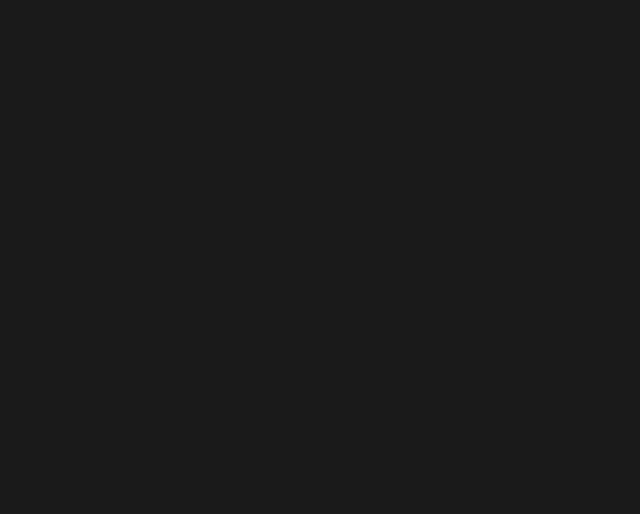
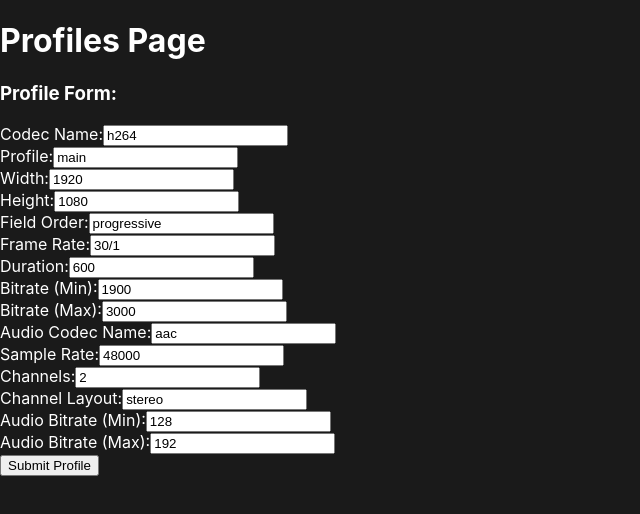
Before and after one commit to jeremyzgross/video-metachecker-di-2, a React (Create React App) app in the folder Frontend/videometachecker_frontend/: page /profiles in a window 1280 px wide. Before the commit this address had no page. Shown: the top 514 px of the page, without its empty margins (0-640 px from the left). Built offline with nearby package versions, Linux system fonts and the light colour scheme.

Commit message:
added addprofiel slice and started form component

```diff
--- a/Frontend/videometachecker_frontend/src/App.tsx
+++ b/Frontend/videometachecker_frontend/src/App.tsx
@@ -2,12 +2,14 @@ import React from 'react';
 import { BrowserRouter as Router, Routes, Route } from 'react-router-dom';
 import WelcomePage from './Components/WelcomePage';
 import Dashboard from './Components/Dashboard';
+import Profiles from './Components/Profiles';
 const App: React.FC = () => {
   return (
     <Router>
       <Routes>
         <Route path="/" element={<WelcomePage />} />
         <Route path= "dashboard" element={<Dashboard/>}/>
+        <Route path="profiles" element={<Profiles/>} />
       </Routes>
     </Router>
   );
--- a/Frontend/videometachecker_frontend/src/App/store.ts
+++ b/Frontend/videometachecker_frontend/src/App/store.ts
@@ -8,7 +8,7 @@ import storage from 'redux-persist/lib/storage';
 import { combineReducers } from 'redux';
 import { uploadReducer } from '../features/uploadSlice';
 import { profileReducer } from '../features/uploadSlice';
-
+import addProfileReducer from "../features/AddProfileSlice"
 const persistConfig = {
   key: 'root',
   storage,
@@ -19,6 +19,7 @@ const rootReducer = combineReducers({
   register: registerReducer,
   upload: uploadReducer,
   profiles: profileReducer,
+  addProfile: addProfileReducer,
 });
 
 const persistedReducer = persistReducer(persistConfig, rootReducer);
--- a/Frontend/videometachecker_frontend/src/Components/Dashboard.tsx
+++ b/Frontend/videometachecker_frontend/src/Components/Dashboard.tsx
@@ -4,14 +4,23 @@ import React from 'react';
 import Upload from '../features/Upload';
 import { useSelector } from 'react-redux';
 import { RootState } from '../App/store';
+import { useNavigate } from 'react-router-dom';
+
 
 const Dashboard: React.FC = () => {
+  const navigate = useNavigate()
+
   const { first_name } = useSelector((state: RootState) => state.login);
+  const handleProfilesClick = () => {
+    navigate('/Profiles');
+  };
+
 
   return (
     <div>
       <h1>Welcome to the Dashboard, {first_name}!</h1>
       <Upload />
+      <button onClick={handleProfilesClick}>Profiles</button>
     </div>
   );
 };
--- /dev/null
+++ b/Frontend/videometachecker_frontend/src/Components/Profiles.tsx
@@ -0,0 +1,14 @@
+import React from 'react'
+import AddProfile from '../features/AddProfile'
+const Profiles : React.FC = ()=>{
+
+
+  return (
+    <>
+    <h1>Profiles Page</h1>
+    <AddProfile/>
+    </>
+  )
+}
+
+export default Profiles
--- /dev/null
+++ b/Frontend/videometachecker_frontend/src/features/AddProfile.tsx
@@ -0,0 +1,134 @@
+import React, { useState } from 'react';
+import { useSelector, useDispatch } from 'react-redux';
+import { RootState, AppDispatch } from '../App/store';
+import { addProfile } from './AddProfileSlice';
+import { VideoProfileFormData } from './AddProfileSlice';
+
+const AddProfile: React.FC = () => {
+  const dispatch: AppDispatch = useDispatch();
+  const { status, error } = useSelector((state: RootState) => state.addProfile);
+
+  const [formData, setFormData] = useState<VideoProfileFormData>({
+    codec_name: 'h264',
+    profile: 'main',
+    width: 1920,
+    height: 1080,
+    field_order: 'progressive',
+    r_frame_rate: '30/1',
+    duration: 600,
+    bitrate_min: 1900,
+    bitrate_max: 3000,
+    audio_codec_name: 'aac',
+    sample_rate: 48000,
+    channels: 2,
+    channel_layout: 'stereo',
+    audio_bitrate_min: 128,
+    audio_bitrate_max: 192,
+    bitrate: [1900, 3000],
+    audio_bitrate: [128, 192],
+  });
+
+  const handleInputChange = (event: React.ChangeEvent<HTMLInputElement>) => {
+    const { name, value } = event.target;
+    setFormData({ ...formData, [name]: value });
+  };
+
+  const handleSubmit = (event: React.FormEvent<HTMLFormElement>) => {
+    event.preventDefault();
+    const formDataToSend: VideoProfileFormData = {
+      ...formData,
+      bitrate: [formData.bitrate_min, formData.bitrate_max],
+      audio_bitrate: [formData.audio_bitrate_min, formData.audio_bitrate_max],
+    };
+    dispatch(addProfile(formDataToSend));
+  };
+
+  return (
+    <>
+      <h3>Profile Form:</h3>
+      <form onSubmit={handleSubmit}>
+        <label>
+          Codec Name:
+          <input type="text" name="codec_name" value={formData.codec_name ?? ''} onChange={handleInputChange} />
+        </label>
+        <br />
+        <label>
+          Profile:
+          <input type="text" name="profile" value={formData.profile ?? ''} onChange={handleInputChange} />
+        </label>
+        <br />
+        <label>
+          Width:
+          <input type="number" name="width" value={formData.width ?? ''} onChange={handleInputChange} />
+        </label>
+        <br />
+        <label>
+          Height:
+          <input type="number" name="height" value={formData.height ?? ''} onChange={handleInputChange} />
+        </label>
+        <br />
+        <label>
+          Field Order:
+          <input type="text" name="field_order" value={formData.field_order ?? ''} onChange={handleInputChange} />
+        </label>
+        <br />
+        <label>
+          Frame Rate:
+          <input type="text" name="r_frame_rate" value={formData.r_frame_rate ?? ''} onChange={handleInputChange} />
+        </label>
+        <br />
+        <label>
+          Duration:
+          <input type="number" name="duration" value={formData.duration ?? ''} onChange={handleInputChange} />
+        </label>
+        <br />
+        <label>
+          Bitrate (Min):
+          <input type="number" name="bitrate_min" value={formData.bitrate_min ?? ''} onChange={handleInputChange} />
+        </label>
+        <br />
+        <label>
+          Bitrate (Max):
+          <input type="number" name="bitrate_max" value={formData.bitrate_max ?? ''} onChange={handleInputChange} />
+        </label>
+        <br />
+        <label>
+          Audio Codec Name:
+          <input type="text" name="audio_codec_name" value={formData.audio_codec_name ?? ''} onChange={handleInputChange} />
+        </label>
+        <br />
+        <label>
+          Sample Rate:
+          <input type="number" name="sample_rate" value={formData.sample_rate ?? ''} onChange={handleInputChange} />
+        </label>
+        <br />
+        <label>
+          Channels:
+          <input type="number" name="channels" value={formData.channels ?? ''} onChange={handleInputChange} />
+        </label>
+        <br />
+        <label>
+          Channel Layout:
+          <input type="text" name="channel_layout" value={formData.channel_layout ?? ''} onChange={handleInputChange} />
+        </label>
+        <br />
+        <label>
+          Audio Bitrate (Min):
+          <input type="number" name="audio_bitrate_min" value={formData.audio_bitrate_min ?? ''} onChange={handleInputChange} />
+        </label>
+        <br />
+        <label>
+          Audio Bitrate (Max):
+          <input type="number" name="audio_bitrate_max" value={formData.audio_bitrate_max ?? ''} onChange={handleInputChange} />
+        </label>
+        <br />
+        <button type="submit">Submit Profile</button>
+      </form>
+      {status === 'loading' && <p>Loading...</p>}
+      {status === 'succeeded' && <p>Profile added successfully!</p>}
+      {status === 'failed' && <p>Error: {error}</p>}
+    </>
+  );
+};
+
+export default AddProfile;
--- /dev/null
+++ b/Frontend/videometachecker_frontend/src/features/AddProfileSlice.ts
@@ -0,0 +1,123 @@
+import { createSlice, createAsyncThunk, PayloadAction } from '@reduxjs/toolkit';
+
+// Reminder to add user ID from login state into the form that is being submitted
+export interface VideoProfileFormData {
+  codec_name: string | null;
+  profile: string | null;
+  width: number | null;
+  height: number | null;
+  field_order: string | null;
+  r_frame_rate: string | null;
+  duration: number | null;
+  bitrate_min: number | null;
+  bitrate_max: number | null;
+  audio_codec_name: string | null;
+  sample_rate: number | null;
+  channels: number | null;
+  channel_layout: string | null;
+  audio_bitrate_min: number | null;
+  audio_bitrate_max: number | null;
+  bitrate: [number | null, number | null];
+  audio_bitrate: [number | null, number | null];
+}
+
+interface VideoProfileState {
+  data: VideoProfileFormData;
+  status: 'idle' | 'loading' | 'succeeded' | 'failed';
+  error: string | null;
+}
+
+const initialState: VideoProfileState = {
+  data: {
+    codec_name: null,
+    profile: null,
+    width: null,
+    height: null,
+    field_order: null,
+    r_frame_rate: null,
+    duration: null,
+    bitrate_min: null,
+    bitrate_max: null,
+    audio_codec_name: null,
+    sample_rate: null,
+    channels: null,
+    channel_layout: null,
+    audio_bitrate_min: null,
+    audio_bitrate_max: null,
+    bitrate: [null, null],
+    audio_bitrate: [null, null],
+  },
+  status: 'idle',
+  error: null,
+};
+
+export const addProfile = createAsyncThunk(
+  'addProfile/addVideoProfileFormData',
+  async (VideoFormDataToSend: VideoProfileFormData, thunkAPI) => {
+    try {
+      const response = await fetch('http://localhost:3000/api/addvideoprofile', {
+        method: 'POST',
+        headers: {
+          'Content-Type': 'application/json',
+        },
+        body: JSON.stringify(VideoFormDataToSend),
+      });
+      if (!response.ok) {
+        throw new Error('Network response was not ok');
+      }
+      const result = await response.json();
+      return result;
+    } catch (error) {
+      return thunkAPI.rejectWithValue('Error on thunk adding profile');
+    }
+  }
+);
+
+export const addProfileSlice = createSlice({
+  name: 'addProfile',
+  initialState,
+  reducers: {
+    emptyVideoProfileFormData(state) {
+      state.data = {
+        codec_name: null,
+        profile: null,
+        width: null,
+        height: null,
+        field_order: null,
+        r_frame_rate: null,
+        duration: null,
+        bitrate_min: null,
+        bitrate_max: null,
+        audio_codec_name: null,
+        sample_rate: null,
+        channels: null,
+        channel_layout: null,
+        audio_bitrate_min: null,
+        audio_bitrate_max: null,
+        bitrate: [null, null],
+        audio_bitrate: [null, null],
+      };
+      state.status = 'idle';
+      state.error = null;
+    },
+  },
+  extraReducers: (builder) => {
+    builder
+      .addCase(addProfile.pending, (state) => {
+        state.status = 'loading';
+        state.error = null;
+      })
+      .addCase(addProfile.fulfilled, (state, action: PayloadAction<any>) => {
+        state.status = 'succeeded';
+        state.error = null;
+      })
+      .addCase(addProfile.rejected, (state, action) => {
+        state.status = 'failed';
+        state.error = action.payload as string;
+      });
+  },
+});
+
+export const { emptyVideoProfileFormData } = addProfileSlice.actions;
+
+export default addProfileSlice.reducer;
--- a/Frontend/videometachecker_frontend/src/features/loginSlice.ts
+++ b/Frontend/videometachecker_frontend/src/features/loginSlice.ts
@@ -1,5 +1,4 @@
 import { createSlice, createAsyncThunk, PayloadAction } from '@reduxjs/toolkit'
-import { log } from 'console';
 export interface UserLoginState {
   username: string;
   isLoading: boolean;
```
